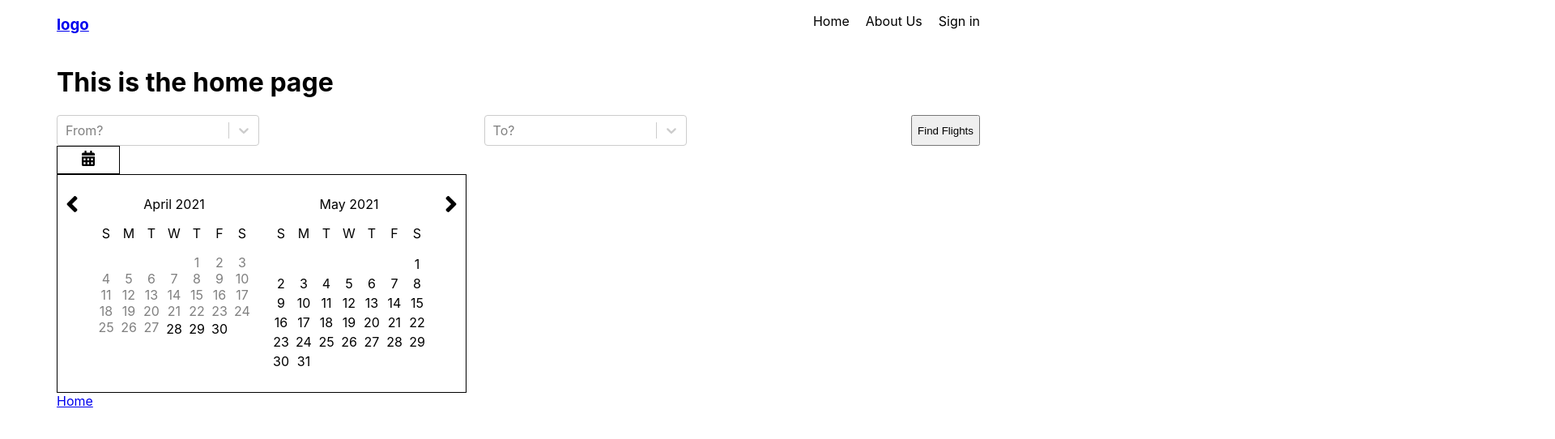
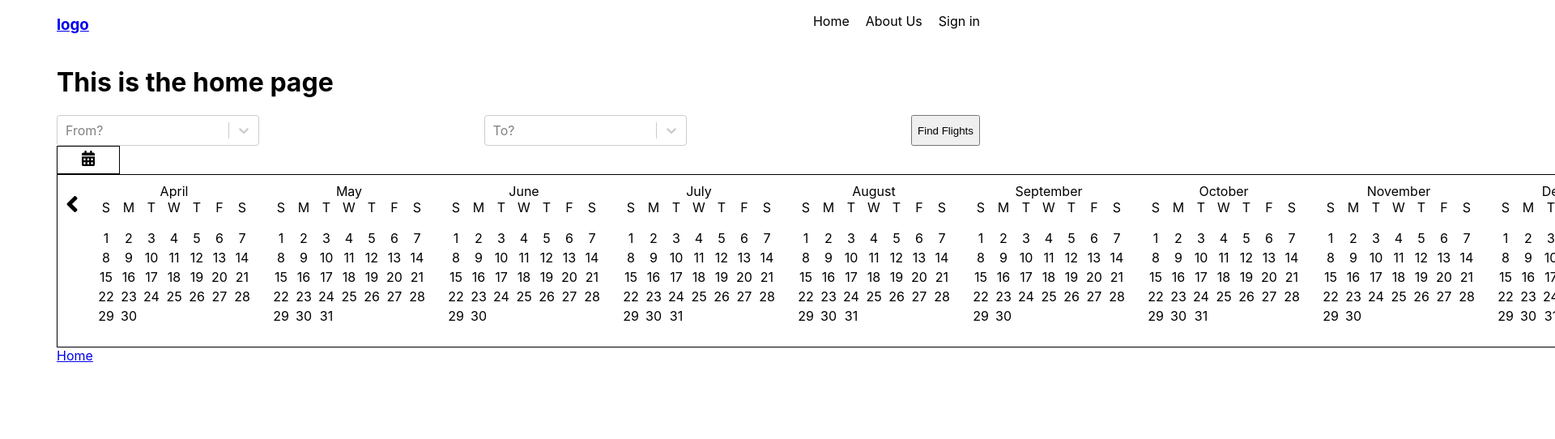
Before and after one commit to bsmith20681/flight-app-frontend, a React (Create React App) app: page / in a window 1280 px wide. Shown: the top 542 px of the page at 81% size, 1920 px wide, since content can reach past the window. Built offline with nearby package versions, Linux system fonts and the light colour scheme.

Commit message:
refactoring calendar component

```diff
--- a/src/components/Calendar.js
+++ b/src/components/Calendar.js
@@ -3,14 +3,15 @@ import moment from "moment";
 import angleLeft from "../images/angle-left.svg";
 import angleRight from "../images/angle-right.svg";
 
-import Day from "./Day";
-
 const Calendar = () => {
   const [month, setMonth] = useState(moment().month());
   const [year, setYear] = useState(moment().format("YYYY"));
   const [isActive, setIsActive] = useState(null);
-
-  const weekDays = ["S", "M", "T", "W", "T", "F", "S"];
+  const [flightDate, setFlightDate] = useState({
+    count: 0,
+    departureDate: null,
+    arrivalDate: null,
+  });
 
   const currentDayOfMonth = moment().date();
   const currentMonth = moment().month();
@@ -34,7 +35,19 @@ const Calendar = () => {
   };
 
   const active = (e) => {
-    setIsActive(e);
+    if (flightDate.count % 2 === 0) {
+      setFlightDate({
+        ...flightDate,
+        departureDate: e,
+        count: flightDate.count + 1,
+      });
+    } else {
+      setFlightDate({
+        ...flightDate,
+        arrivalDate: e,
+        count: flightDate.count + 1,
+      });
+    }
   };
 
   return (
@@ -50,26 +63,36 @@ const Calendar = () => {
         />
       )}
 
+      {[...Array(12).keys()].map((x) => (
         <div className="calendar-single">
           <div className="calendar-header">
-          <p>
-            {moment().month(month).format("MMMM")} {moment().format("YYYY")}
-          </p>
+            <div>
+              {moment()
+                .month(currentMonth + x)
+                .format("MMMM")}
+            </div>
           </div>
           <div className="calendar-weekdays">
-          {weekDays.map((weekDay) => {
-            return <p>{weekDay}</p>;
-          })}
+            <p>S</p>
+            <p>M</p>
+            <p>T</p>
+            <p>W</p>
+            <p>T</p>
+            <p>F</p>
+            <p>S</p>
           </div>
           <div>
             <ul className="calendar-days">
-            {[...Array(firstWeekDayOfMonth(month)).keys()].map((x) =>
-              x < firstWeekDayOfMonth(month) ? <div></div> : null
-            )}
-            {[...Array(daysInMonth(month + 1)).keys()].map((x, i) =>
-              x < currentDayOfMonth - 1 && month === currentMonth ? (
-                <li className="calendar-day_unactive">{x + 1}</li>
-              ) : (
+              {[
+                ...Array(
+                  moment(
+                    `${moment()
+                      .month(currentMonth + x)
+                      .format("MMMM")}`,
+                    "MMMM"
+                  ).daysInMonth()
+                ).keys(),
+              ].map((day) => (
                 <li
                   onClick={(e) => active(`${year}-${month + 1}-${x + 1}`, e)}
                   value={`${year}-${month + 1}-${x + 1}`}
@@ -79,43 +102,14 @@ const Calendar = () => {
                       : "calendar-day"
                   }
                 >
-                  {x + 1}
-                </li>
-              )
-            )}
-          </ul>
-        </div>
-      </div>
-      <div className="calendar-single">
-        <div className="calendar-header">
-          <p>
-            {moment()
-              .month(month + 1)
-              .format("MMMM")}{" "}
-            {moment().format("YYYY")}
-          </p>
-        </div>
-        <div className="calendar-weekdays">
-          {weekDays.map((weekDay) => {
-            return <p>{weekDay}</p>;
-          })}
-        </div>
-        <div>
-          <ul className="calendar-days">
-            {[...Array(firstWeekDayOfMonth(month + 1)).keys()].map((x) =>
-              x < firstWeekDayOfMonth(month + 1) ? <div></div> : null
-            )}
-            {[...Array(daysInMonth(month + 2)).keys()].map((x) => (
-              <li
-                value={`${year}-${month + 2}-${x + 1}`}
-                className="calendar-day"
-              >
-                {x + 1}
+                  {day + 1}
                 </li>
               ))}
             </ul>
           </div>
         </div>
+      ))}
+
       {month >= 10 ? (
         <img className="calendar-arrows" src={angleRight} alt="angle right" />
       ) : (
```
Lines whose indentation alone changed are shown as unchanged.
